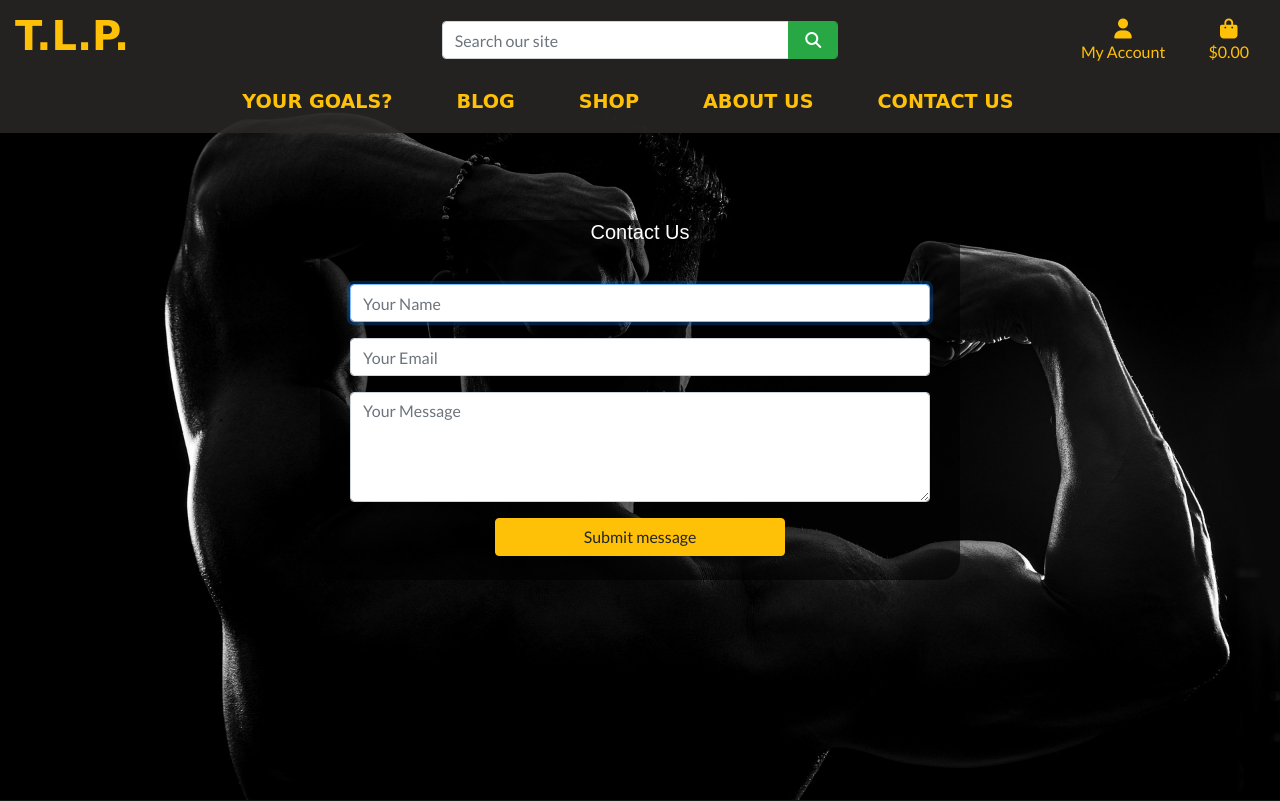
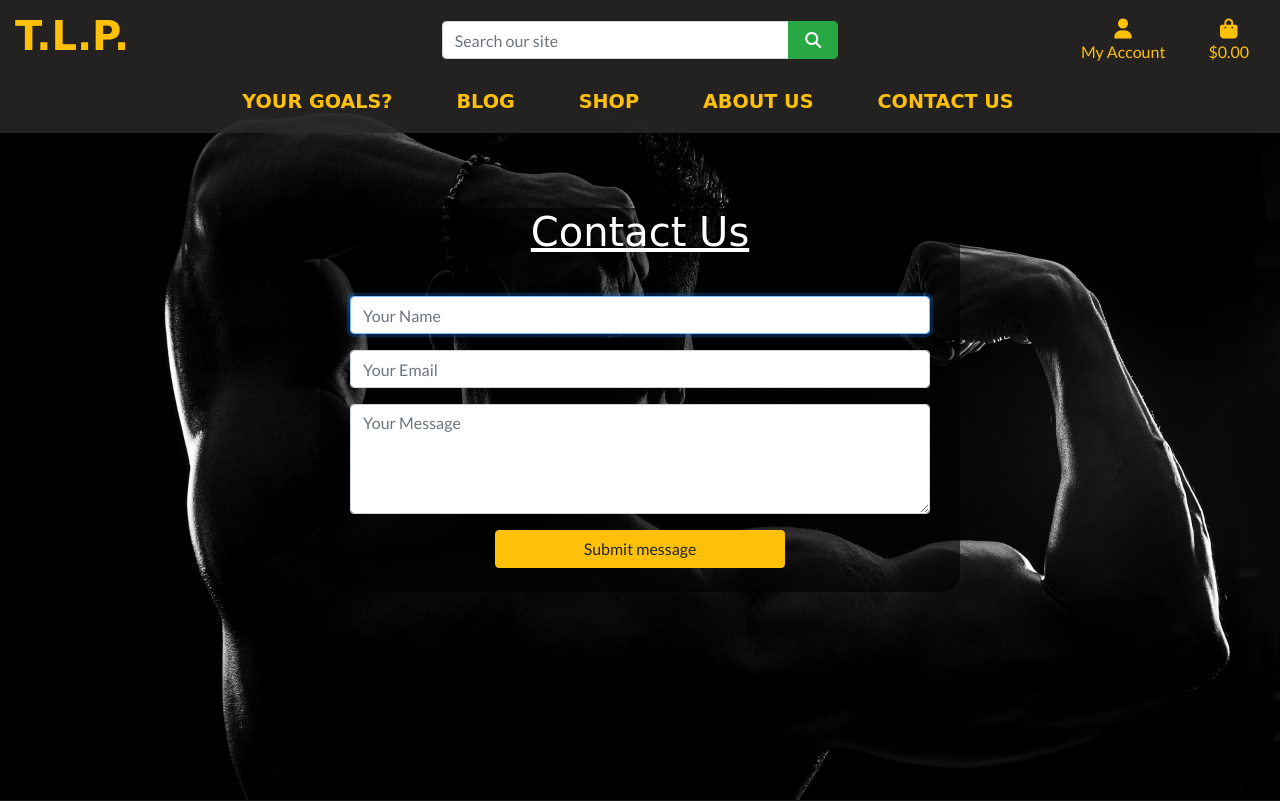
Before and after one commit to Kraljiccar/TLP-gym-community, a Django app: page /contact/ in a window 1280 px wide. Shown: the top 801 px of the page. Run offline with Django 3.2, Linux system fonts and the light colour scheme; some libraries are stand-ins or nearby versions; some web fonts are replaced.

Commit message:
Added h1 to contact us

```diff
--- a/home/templates/home/contact.html
+++ b/home/templates/home/contact.html
@@ -9,7 +9,7 @@
     <div class="overlay"></div>
     <div class="container about">
         <div class="col">
-            <p class="text-wht aw display-3 text-center">Contact Us</p>
+            <h1>Contact Us</h1>
                 <form method="POST" class="text-wht p4 mb-4 aw">
                     {% csrf_token %}
                     {{ form|crispy }}
```
